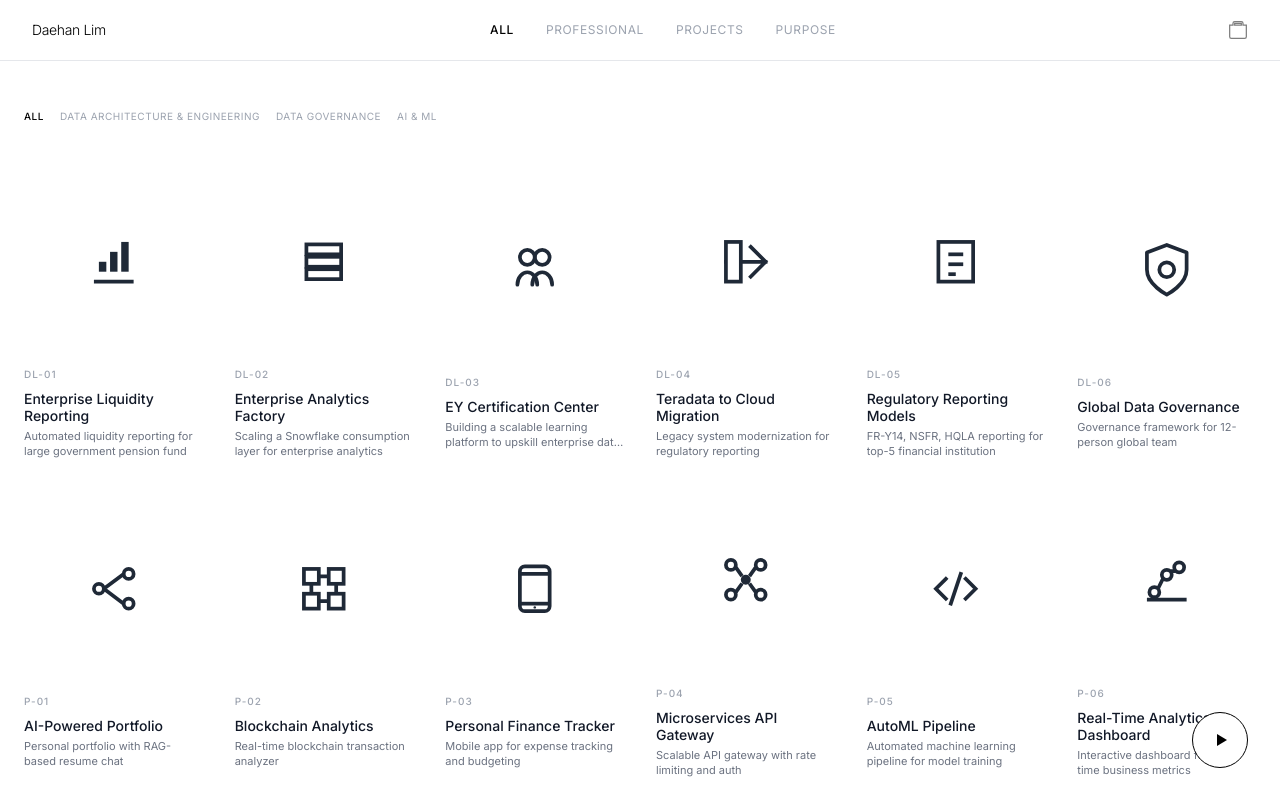
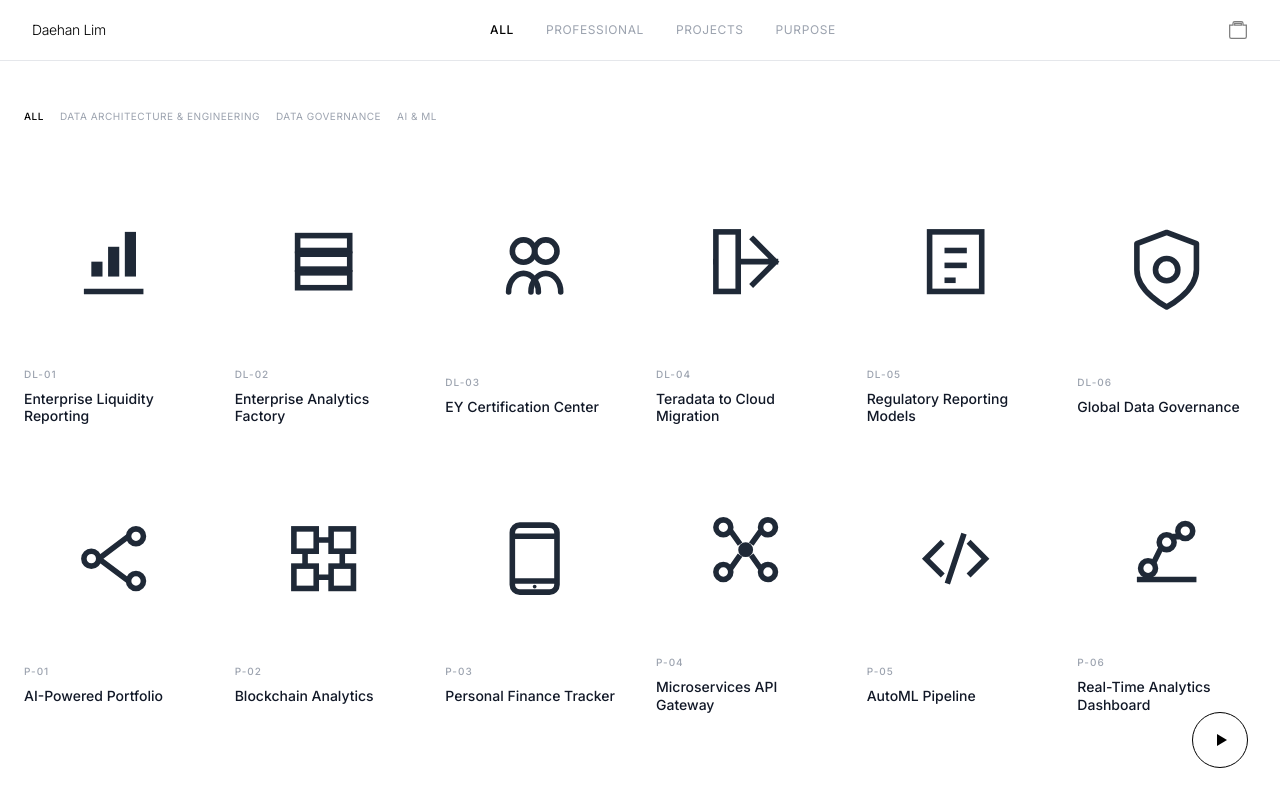
Before and after one commit to daehanlim-cpa/Portfolio, a Next.js app: page / in a window 1280 px wide. Shown: the top 800 px of the page. Built offline with nearby package versions, Linux system fonts and the light colour scheme.

Commit message:
Simplify project cards: remove descriptions and increase icon size to 50%

```diff
--- a/components/ProjectCard.tsx
+++ b/components/ProjectCard.tsx
@@ -20,7 +20,7 @@ export default function ProjectCard({ project, onClick, isEmphasized = true }: P
         >
             {/* Icon Container */}
             <div className="relative aspect-square mb-4 flex items-center justify-center bg-transparent">
-                <div className={`w-1/3 h-1/3 transition-all duration-300 group-hover:scale-110 ${isEmphasized
+                <div className={`w-1/2 h-1/2 transition-all duration-300 group-hover:scale-110 ${isEmphasized
                     ? "text-gray-800 group-hover:text-black"
                     : "text-gray-400"
                     }`}>
@@ -42,12 +42,6 @@ export default function ProjectCard({ project, onClick, isEmphasized = true }: P
                     }`}>
                     {project.title}
                 </h3>
-                <p className={`text-[11px] leading-snug transition-colors line-clamp-2 ${isEmphasized
-                    ? "text-gray-500"
-                    : "text-gray-300"
-                    }`}>
-                    {project.shortDescription}
-                </p>
             </div>
         </button>
     );
```
